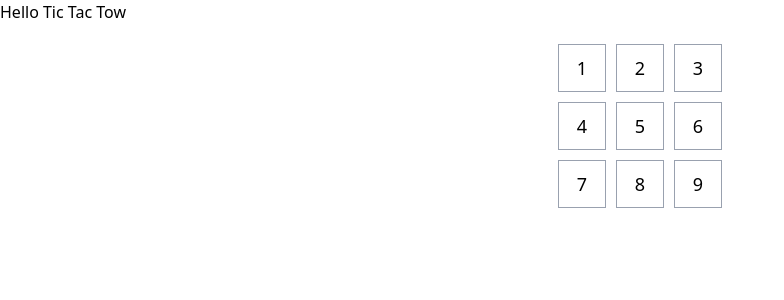
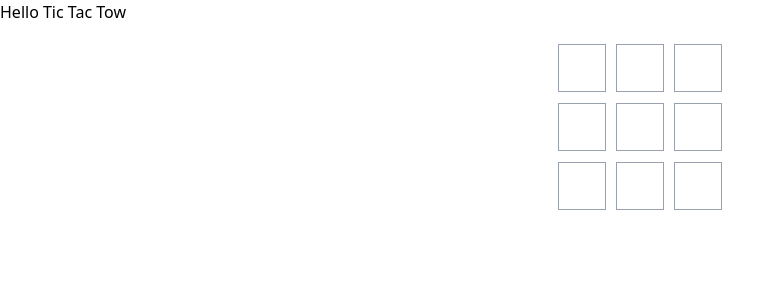
Before and after one commit to mainurrahat/Tic_Tac_Toe, a React (Vite) app: page / in a window 1280 px wide. Shown: the top 300 px of the page, without its empty margins (0-784 px from the left). Built offline with nearby package versions, Linux system fonts and the light colour scheme.

Commit message:
connection done

```diff
--- a/src/Components/Board.jsx
+++ b/src/Components/Board.jsx
@@ -2,17 +2,24 @@ import React from "react";
 import Square from "./Square.jsx";
 
 export default function Board() {
+  const [square, setSquare] = React.useState(Array(9).fill(null));
+  function handClick(i) {
+    const nextSquare = square.slice();
+    nextSquare[i] = "X";
+    setSquare(nextSquare);
+  }
+
   return (
     <div className="grid grid-cols-3 gap-0.5 w-max mx-auto mt-4">
-      <Square Value="1"></Square>
-      <Square Value="2"></Square>
-      <Square Value="3"></Square>
-      <Square Value="4"></Square>
-      <Square Value="5"></Square>
-      <Square Value="6"></Square>
-      <Square Value="7"></Square>
-      <Square Value="8"></Square>
-      <Square Value="9"></Square>
+      <Square value={square[0]} onSquareClick={() => handClick(0)}></Square>
+      <Square value={square[1]} onSquareClick={() => handClick(1)}></Square>
+      <Square value={square[2]} onSquareClick={() => handClick(2)}></Square>
+      <Square value={square[3]} onSquareClick={() => handClick(3)}></Square>
+      <Square value={square[4]} onSquareClick={() => handClick(4)}></Square>
+      <Square value={square[5]} onSquareClick={() => handClick(5)}></Square>
+      <Square value={square[6]} onSquareClick={() => handClick(6)}></Square>
+      <Square value={square[7]} onSquareClick={() => handClick(7)}></Square>
+      <Square value={square[8]} onSquareClick={() => handClick(8)}></Square>
     </div>
   );
 }
--- a/src/Components/Square.jsx
+++ b/src/Components/Square.jsx
@@ -1,15 +1,13 @@
 import React from "react";
-function hanleClick() {
-  alert("Square clicked!");
-}
-const Square = ({ Value }) => {
+
+const Square = ({ value, onSquareClick }) => {
   return (
     <div>
       <button
-        onClick={hanleClick}
         className="bg-white border border-gray-400 h-12 w-12 m-1 leading-9 text-lg"
+        onClick={onSquareClick}
       >
-        {Value}
+        {value}
       </button>
     </div>
   );
```
